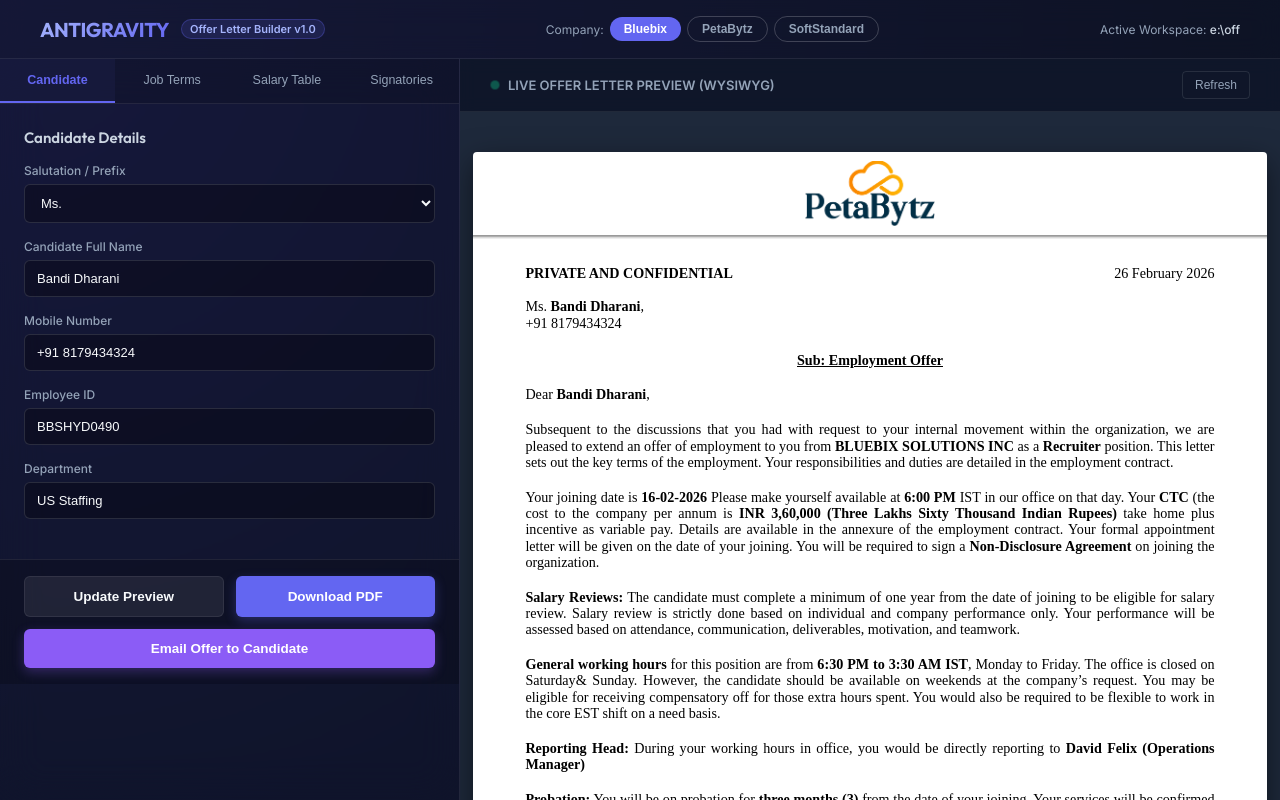
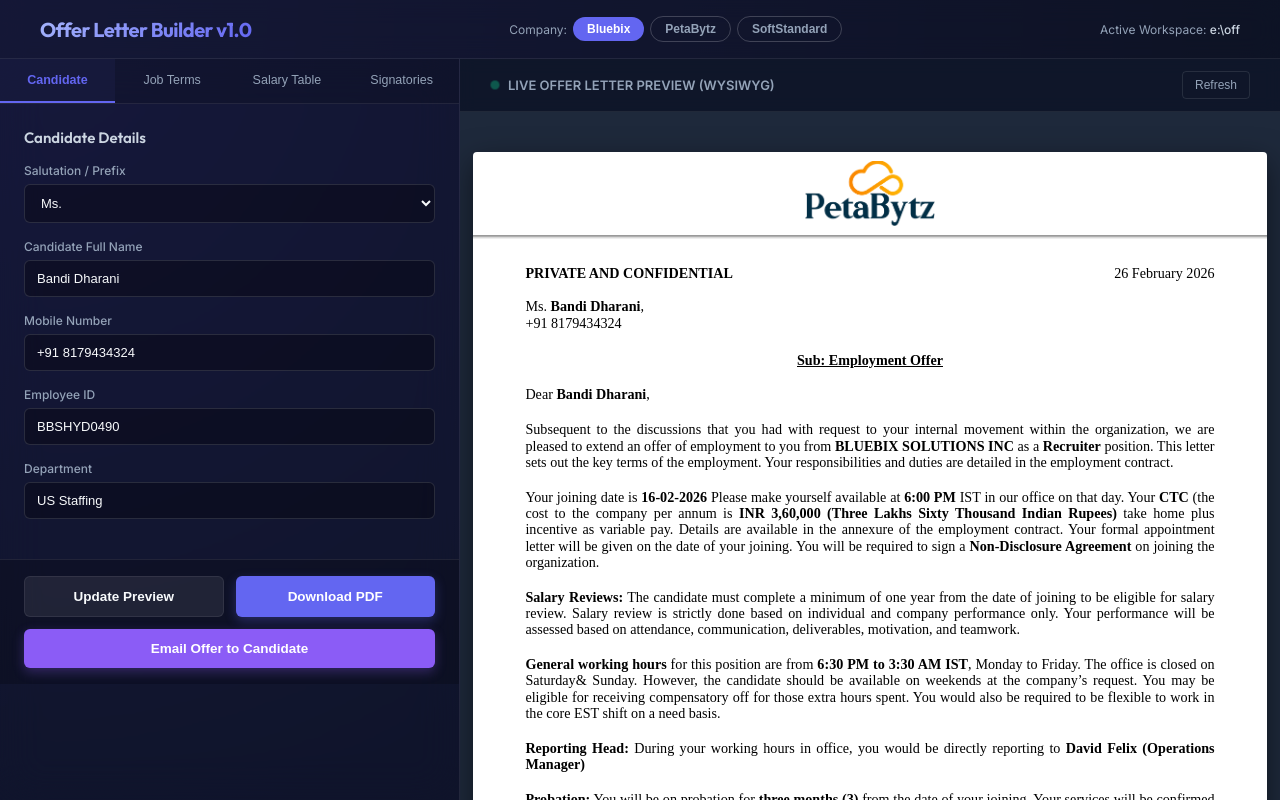
Before and after one commit to sathinathp/Auto-offer, a Flask app: page / in a window 1280 px wide. Run offline with Flask 3, Linux system fonts and the light colour scheme.

Commit message:
Rename title to Offer Letter Builder v1.0 and remove Antigravity

```diff
--- a/templates/index.html
+++ b/templates/index.html
@@ -508,8 +508,7 @@
 
   <header>
     <div class="logo-container">
-      <span class="app-title">ANTIGRAVITY</span>
-      <span class="badge">Offer Letter Builder v1.0</span>
+      <span class="app-title">Offer Letter Builder v1.0</span>
     </div>
     <!-- Company Switcher -->
     <div style="display:flex; align-items:center; gap:6px;">
```
